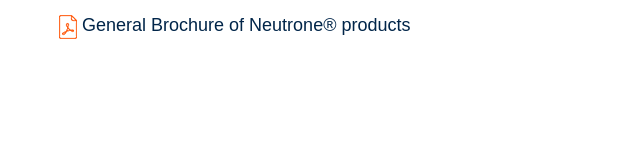
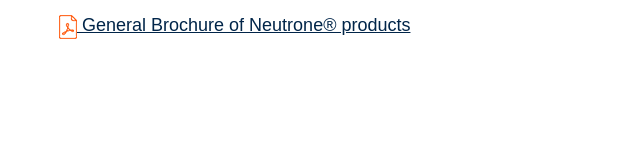
Before and after one commit to hafizadtghazali/jubilant-engine, a plain HTML site: page products-2.html in a window 1280 px wide. Shown: the part 768-928 px from the top of the page, 23-663 px from the left. Drawn offline with nearby package versions, Linux system fonts and the light colour scheme; a web font is replaced by a local one.

Commit message:
Update products-2.html

```diff
--- a/products-2.html
+++ b/products-2.html
@@ -104,7 +104,7 @@
 									<h2>The right solution for every industry</h2>
 									<p>Tailor-made products, innovative solutions, comprehensive service, and certified safety define the versatile mixers and pump technology of Neutrone®.</p>
 									<p>With over 20 years of globally recognized expertise, Neutrone® delivers exceptional product quality and durability, ensuring operational reliability and minimizing downtime costs. The Neutrone® product range features its renowned mixers and pumps, designed to meet diverse industrial needs.</p>
-									<a style="align-self: flex-start;" target="_blank" href="assets/docs/general.pdf"><img src="assets/images/resource/pdf.png" alt=""> General Brochure of Neutrone® products </a>
+									<a style="text-decoration: underline;" target="_blank" href="assets/docs/general.pdf"><img src="assets/images/resource/pdf.png" alt=""> General Brochure of Neutrone® products </a>
 								</div>
 							</div>
 						</div>
```
